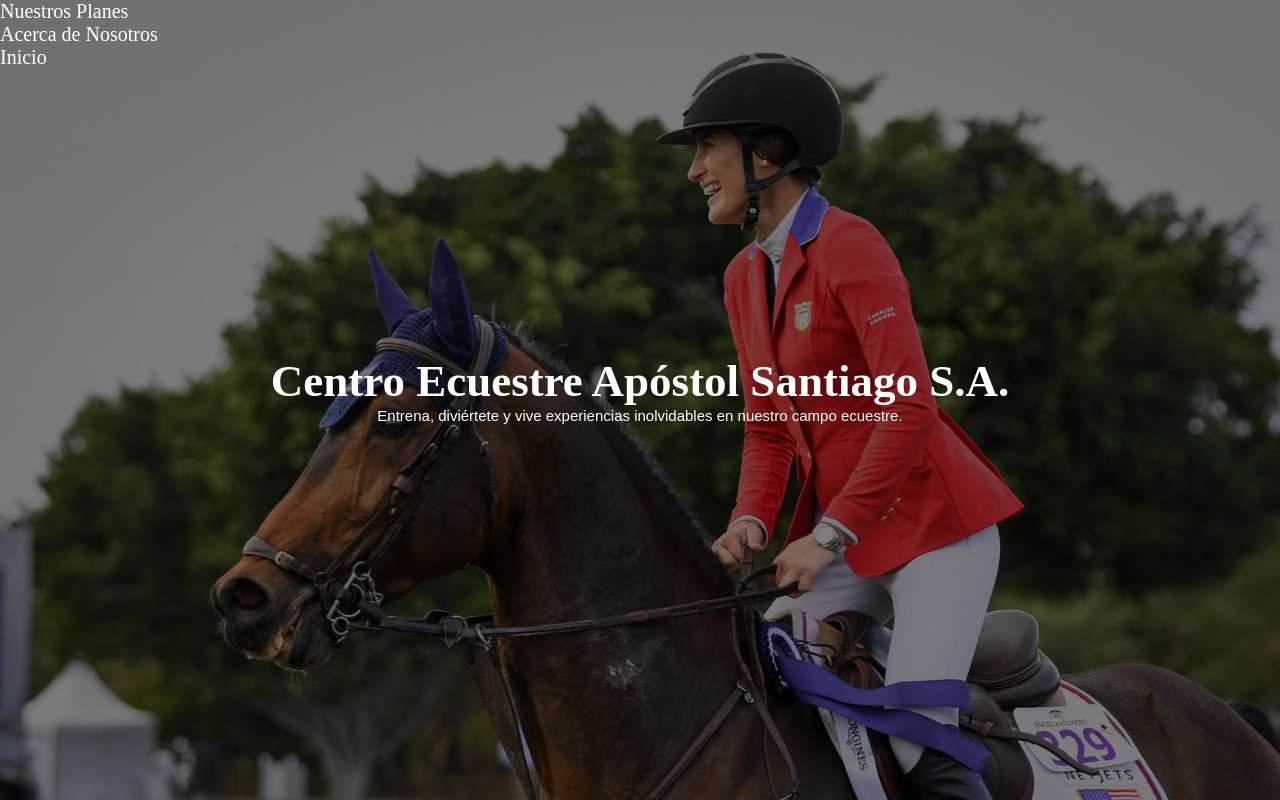
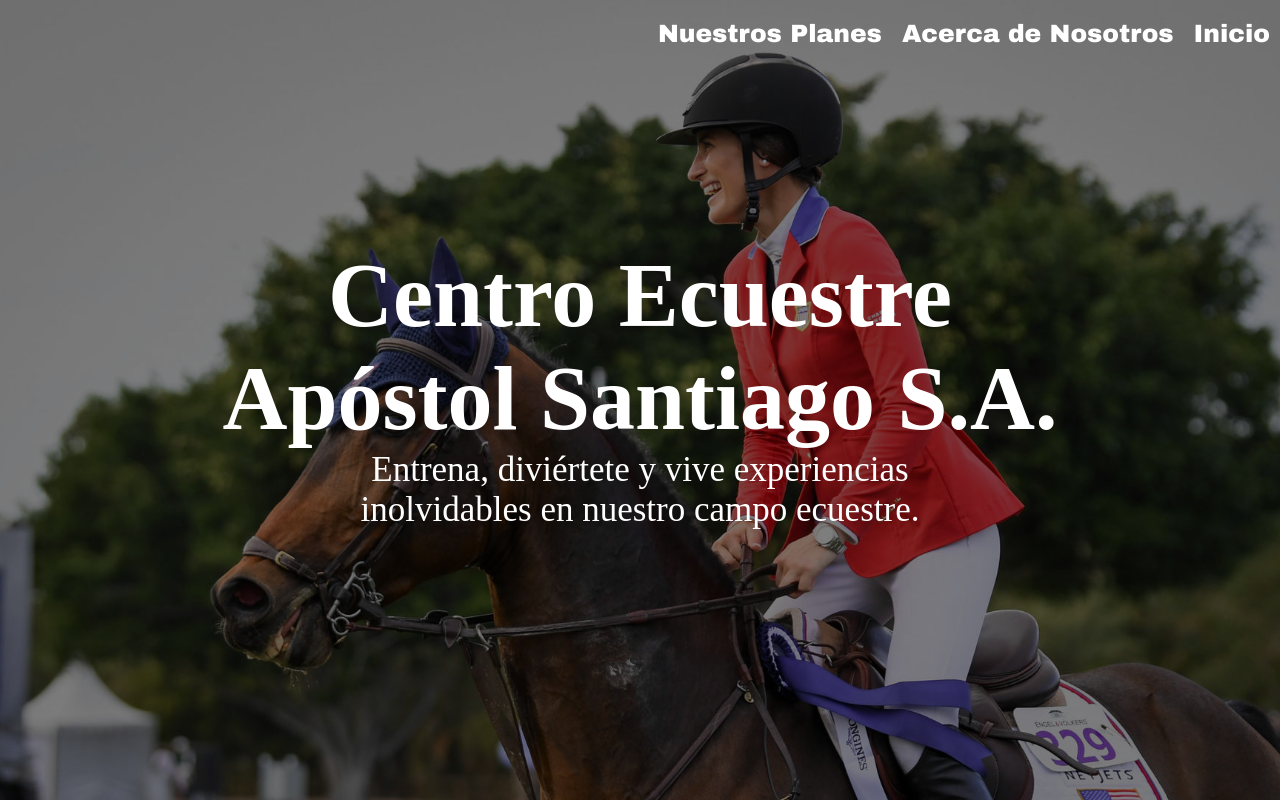
Before and after one commit to KeiviVeizan/Campo-Ecuestre-Apostol-Santiago, a React (Vite) app: page / in a window 1280 px wide. Built offline with nearby package versions, Linux system fonts and the light colour scheme.

Commit message:
Navbar funcional, bueno casi

```diff
--- a/src/App.css
+++ b/src/App.css
@@ -1,3 +1,7 @@
+
+@import url('https://fonts.googleapis.com/css2?family=Archivo+Black&family=Poppins:ital,wght@0,100;0,200;0,300;0,400;0,500;0,600;0,700;0,800;0,900;1,100;1,200;1,300;1,400;1,500;1,600;1,700;1,800;1,900&display=swap');
+
+
 /*Para la pantalla más pequeña es de 320px */
 *{
   margin: 0%;
@@ -23,6 +27,66 @@ body {
   background-color: rgba(0, 0, 0, 0.5); /* Ajusta el color y opacidad aquí */
   z-index: 1; /* Coloca esta capa detrás del contenido */
 }
+.inicio nav {
+  display: flex;
+  align-items: center;
+  justify-content: flex-end;
+}
+
+.button-menu {
+  display: none;
+  font-size: 24px;
+  background: none;
+  border: none;
+  cursor: pointer;
+  z-index: 4;
+  position: absolute;
+  right: 20px;
+  top: 20px;
+}
+
+.menu {
+  list-style: none;
+  padding: 0;
+  display: flex;
+  gap: 20px;
+  z-index: 5;
+}
+
+.menu li a {
+  text-align: center;
+  text-decoration: none;
+  color: inherit;
+}
+@media (max-width: 768px) {
+  .button-menu {
+    display: block;
+  }
+
+  .menu {
+    display: flex;
+    flex-direction: column;
+    position: fixed;
+    top: 0;
+    right: 0;
+    width: 100%;
+    height: 100vh;
+    background-color: #333;
+    color: white;
+    transform: translateX(100%);
+    transition: transform 0.3s ease;
+    padding-top: 60px;
+    z-index: 6;
+  }
+  .menu.menu-open {
+    transform: translateX(0);
+  }
+
+  .menu li {
+    margin: 20px 0;
+  }
+}
+
 header h1,a,p, .header-bottom h1{
   position: relative;
   z-index: 2;
@@ -36,12 +100,13 @@ header h1,a,p, .header-bottom h1{
 }
 .header-bottom{
   width: 100%;
-  height: 80vh;
+  height: 100vh;
   display: flex;
   flex-direction: column;
   justify-content: center;
   text-align: center;
   align-items: center;
+  z-index: 2;
 }
 .header-bottom h1{
   font-size: 40px;
@@ -71,11 +136,44 @@ header h1,a,p, .header-bottom h1{
 
 /*Para Tablet*/
 @media(min-width: 768px){
+  .button-menu {
+    display: none;
+  }
 
+  .menu {
+    flex-direction: row;
+    position: static;
+    height: auto;
+    background: none;
+    transform: none;
+    padding-top: 0;
+    justify-content: flex-end;
+    margin: 20px 10px;
+  }
+
+  .menu li, a {
+    margin: 0;
+    color: white;
+    font-family: "Archivo Black", sans-serif;
+  }
 }
 /*Para computadoras*/
 @media(min-width: 1024px){
-
+  .menu a{
+    font-size: 25px;
+  }
+  .header-bottom{
+    height: 80vh;
+  }
+  .header-bottom h1{
+    font-size: 90px;
+    max-width: 70%;
+  }
+  .header-bottom p{
+    font-size: 35px;
+    font-family: "Myriad Regular";
+    max-width: 50%;
+  }
 }
 @media(min-width: 1440px){
 
--- a/src/App.jsx
+++ b/src/App.jsx
@@ -2,15 +2,21 @@ import { useState } from 'react'
 import './App.css'
 
 function App() {
-  const [count, setCount] = useState(0)
+  const [Menu, setMenu] = useState(false)
 
+  const MenuNav = () =>{
+    setMenu(!Menu);
+  };
   return (
     <>
     <article className='inicio'>
       <header>
           <div className='header-top'>
             <nav>
-              <ul>
+              <button className='button-menu' onClick={MenuNav}>
+                  ☰
+              </button>
+              <ul className={`menu ${Menu ? 'menu-open' : ''}`}>
                 <li><a href="">Nuestros Planes</a></li>
                 <li><a href="">Acerca de Nosotros</a></li>
                 <li><a href="">Inicio</a></li>
```
Also changed, not shown: src/assets/component.js (+8 -0 lines).
